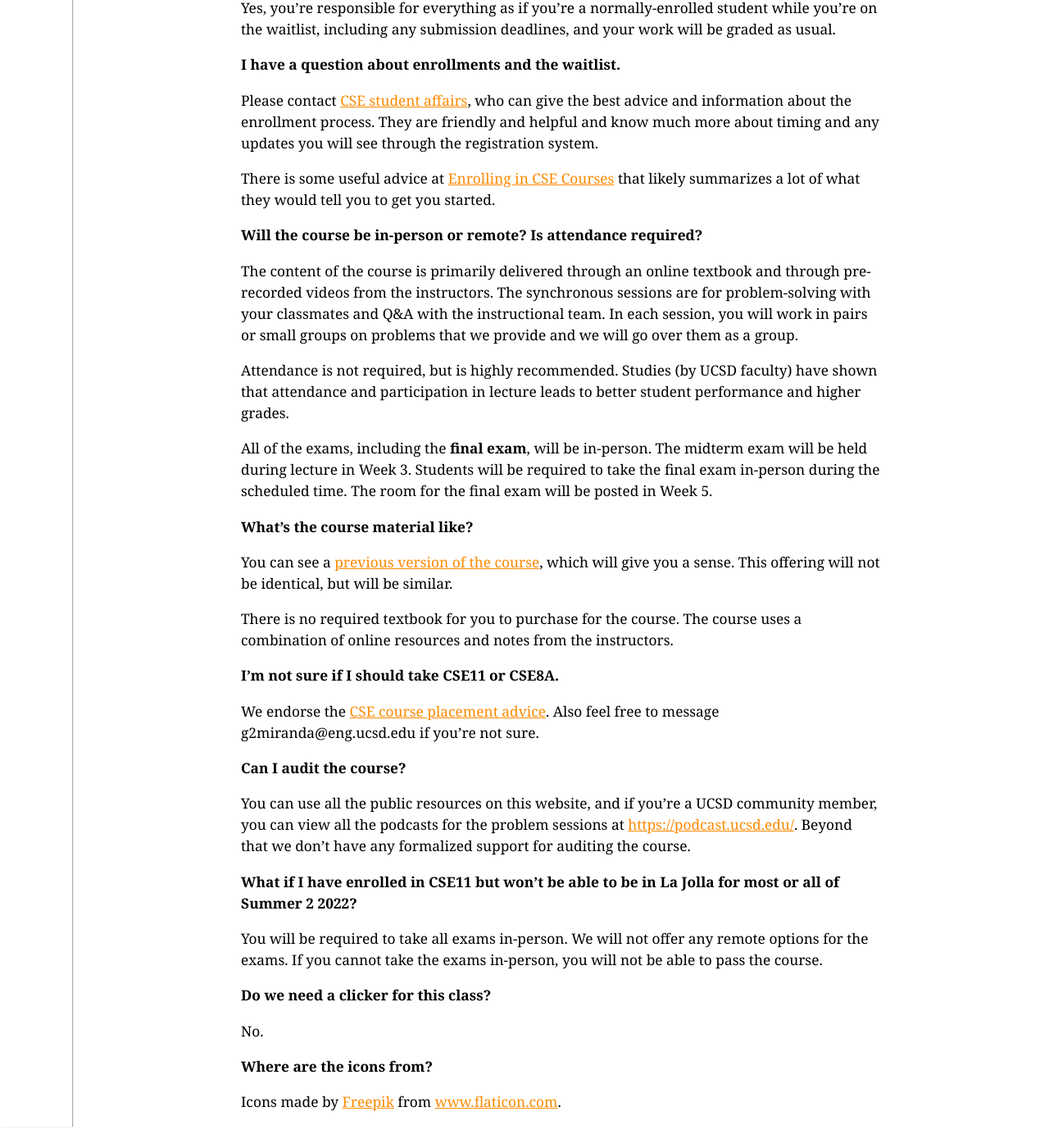
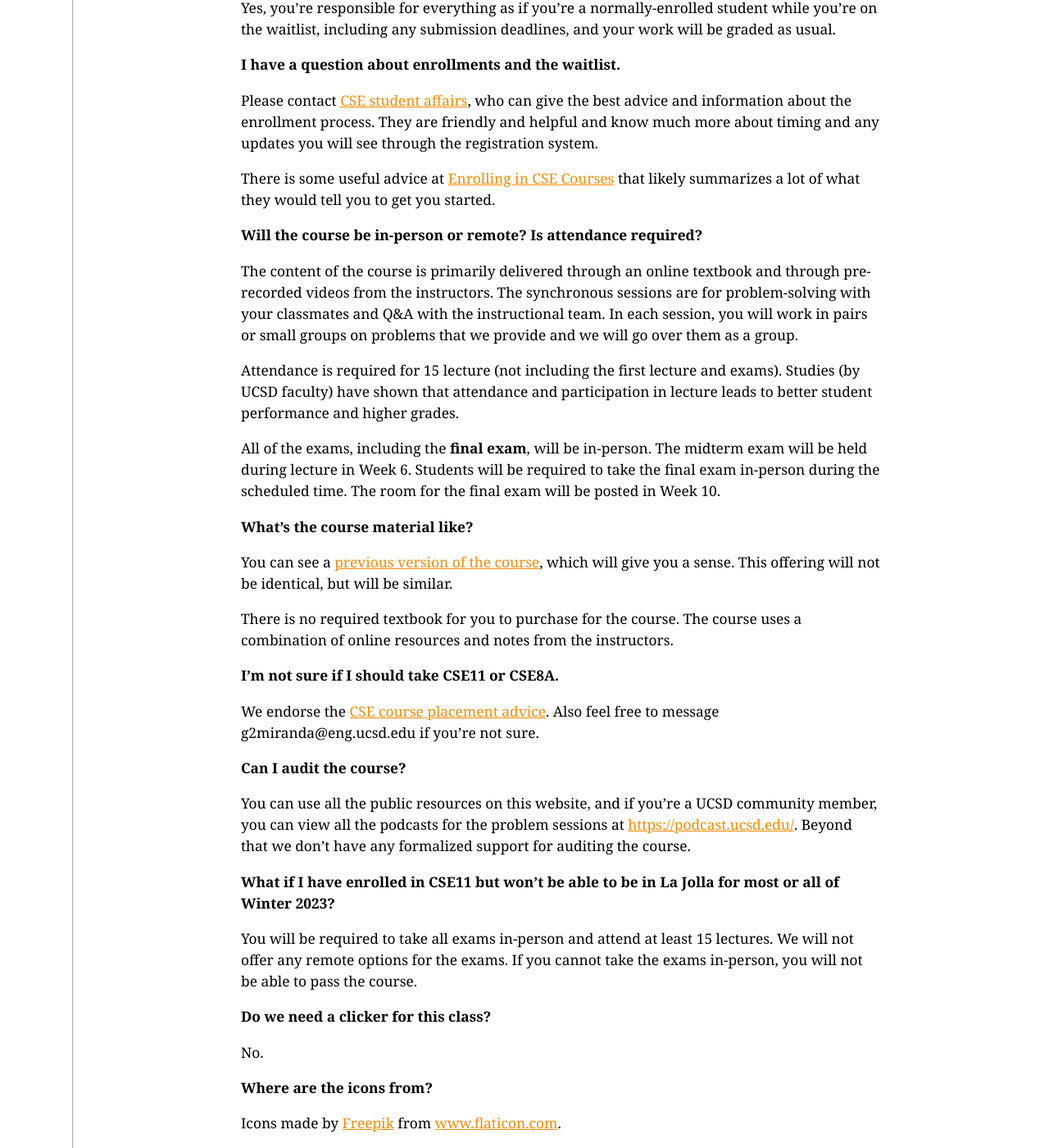
Before and after one commit to ucsd-cse11-w23/ucsd-cse11-w23.github.io, a Jekyll site: the page built from staff-and-help.md, in a window 1280 px wide and 1400 px high, scrolled down 1474 px. Shown: the whole window at 82% size. Built offline with Jekyll 4.4.1, drawn with Linux system fonts in a browser that asks for light colours; before the commit the page ends 2848 px from its top, so only the background shows below that; some of the changed text lies outside the part shown.

Commit message:
Update staff-and-help.md

```diff
--- a/staff-and-help.md
+++ b/staff-and-help.md
@@ -18,7 +18,7 @@ Quick links:
   - You have permission to use _any_ lab, but prefer to use the B250 lab if space is available, that's where our staff will be based
 - Greg
   - Email: `g2miranda@eng.ucsd.edu`
-  - **Office hours**: Monday, Tuesday, Wednesday, Thursday 12:30pm-1:30pm, CSE 4204
+  - **Office hours**: Wednesday and Friday 8:30am-9:30am, CSE 4204
 
 Do NOT use the Canvas mailing feature to contact us. We will NOT respond to those
 messages. If you need to send a private message to the instructor, you can use his ucsd email
@@ -53,7 +53,6 @@ allow posting public to the class.
 Please see the [Help Hours page](/help-hours.html) for more details on meeting
 with staff and attending office hours.
 
-
 <a name="faq"></a>
 ## FAQs
 
@@ -83,14 +82,14 @@ for problem-solving with your classmates and Q&A with the instructional team.
 In each session, you will work in pairs or small groups on problems that we
 provide and we will go over them as a group.
 
-Attendance is not required, but is highly recommended. Studies (by UCSD faculty)
-have shown that attendance and participation in lecture leads to better
-student performance and higher grades.
+Attendance is required for 15 lecture (not including the first lecture and exams).
+Studies (by UCSD faculty) have shown that attendance and participation in lecture
+leads to better student performance and higher grades.
 
 All of the exams, including the **final exam**, will be in-person. The midterm
-exam will be held during lecture in Week 3. Students will be required to take the final exam
+exam will be held during lecture in Week 6. Students will be required to take the final exam
 in-person during the scheduled time. The room for the final exam will be posted in
-Week 5.
+Week 10.
 
 **What's the course material like?**
 
@@ -114,12 +113,11 @@ community member, you can view all the podcasts for the problem sessions at
 have any formalized support for auditing the course.
 
 **What if I have enrolled in CSE11 but won't be able to be in La Jolla for most
-or all of Summer 2 2022?**
+or all of Winter 2023?**
 
-You will be required to take all exams in-person. We will not offer any
-remote options for the exams. If you cannot take the exams in-person,
+You will be required to take all exams in-person and attend at least 15 lectures.
+We will not offer any remote options for the exams. If you cannot take the exams in-person,
 you will not be able to pass the course.
-
 
 **Do we need a clicker for this class?**
 
```
Also changed, not shown: other parts of staff-and-help.md (+1 -1 lines).
